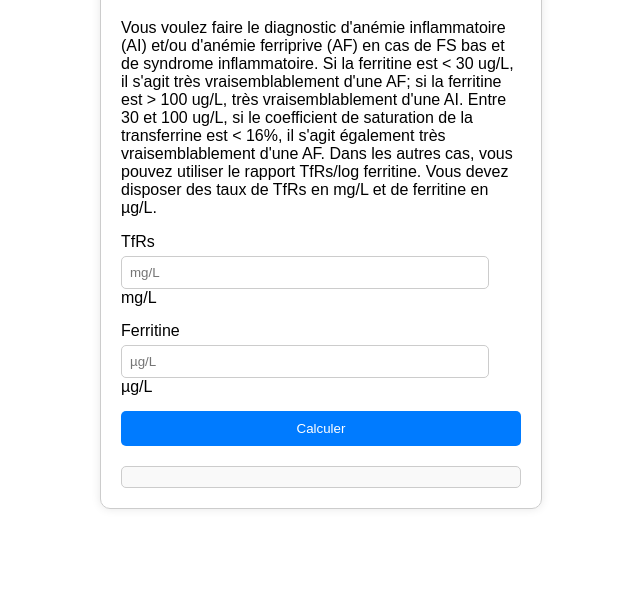
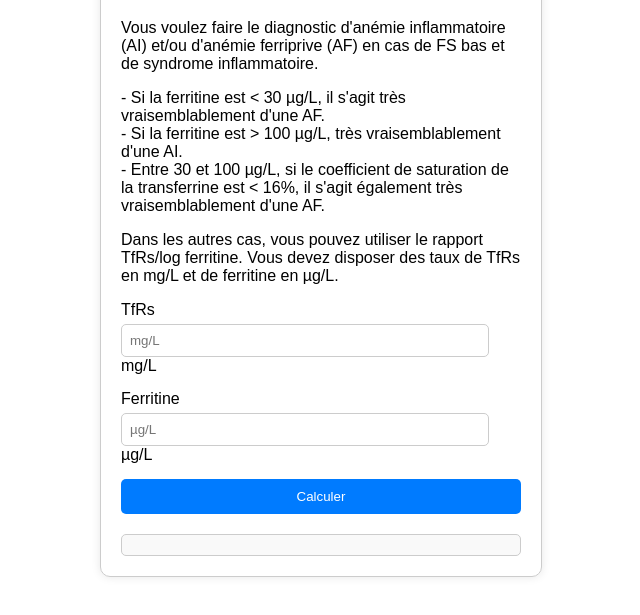
Before and after one commit to AbBe-web/TfRs-log-ferritine, a plain HTML site: page index.html in a window 1280 px wide. Shown: the part 139-754 px from the top of the page, without its empty margins (319-959 px from the left). Drawn offline with Linux system fonts and the light colour scheme.

Commit message:
Update index.html

```diff
--- a/index.html
+++ b/index.html
@@ -59,7 +59,13 @@
 <body>
     <div class="container">
         <h1>Calculateur TfRs/log(ferritine)</h1>
-        <p>Vous voulez faire le diagnostic d'anémie inflammatoire (AI) et/ou d'anémie ferriprive (AF) en cas de FS bas et de syndrome inflammatoire. Si la ferritine est < 30 ug/L, il s'agit très vraisemblablement d'une AF; si la ferritine est > 100 ug/L, très vraisemblablement d'une AI. Entre 30 et 100 ug/L, si le coefficient de saturation de la transferrine est < 16%, il s'agit également très vraisemblablement d'une AF. Dans les autres cas, vous pouvez utiliser le rapport TfRs/log ferritine. Vous devez disposer des taux de TfRs en mg/L et de ferritine en µg/L.</p>
+        <p>Vous voulez faire le diagnostic d'anémie inflammatoire (AI) et/ou d'anémie ferriprive (AF) en cas de FS bas et de syndrome inflammatoire.</p>
+        <p>
+            - Si la ferritine est < 30 µg/L, il s'agit très vraisemblablement d'une AF.<br>
+            - Si la ferritine est > 100 µg/L, très vraisemblablement d'une AI.<br>
+            - Entre 30 et 100 µg/L, si le coefficient de saturation de la transferrine est < 16%, il s'agit également très vraisemblablement d'une AF.
+        </p>
+        <p>Dans les autres cas, vous pouvez utiliser le rapport TfRs/log ferritine. Vous devez disposer des taux de TfRs en mg/L et de ferritine en µg/L.</p>
         <div class="input-group">
             <label for="tfrs">TfRs</label>
             <input type="number" id="tfrs" placeholder="mg/L">
```
